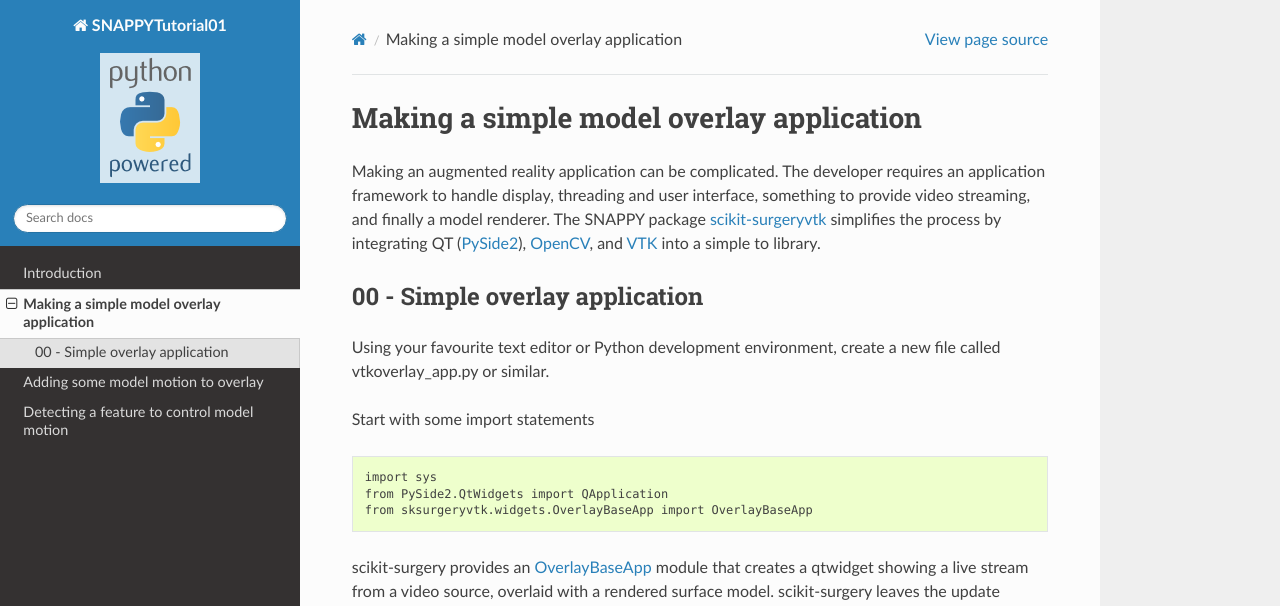
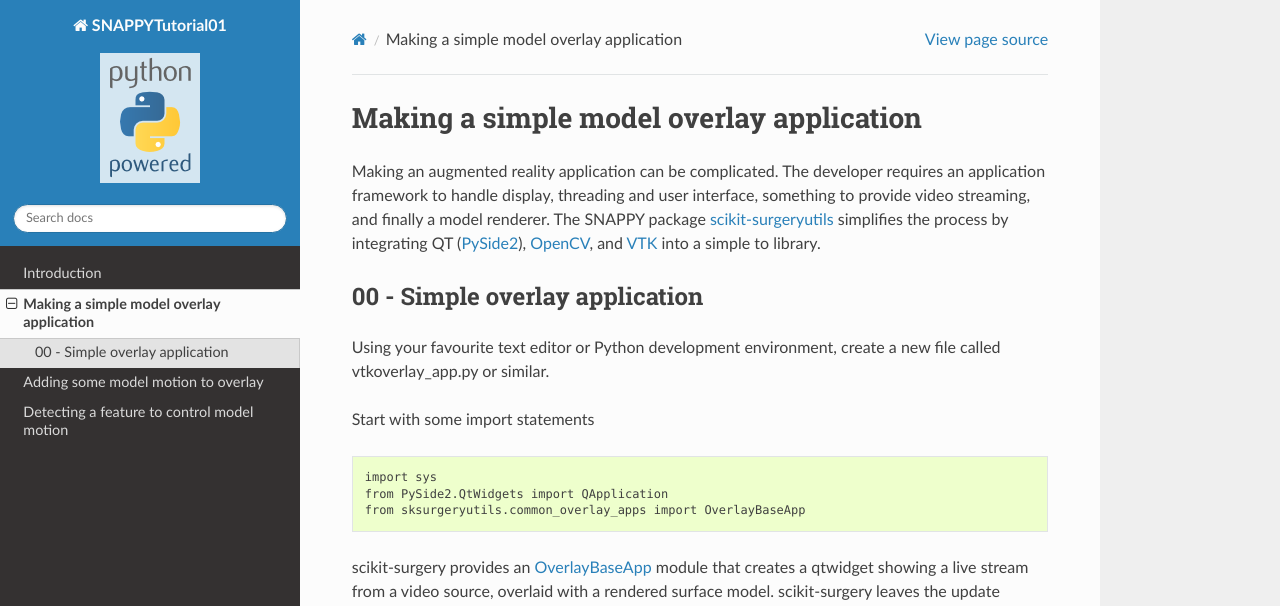
Before and after one commit to SciKit-Surgery/scikit-surgerytutorial01, a Sphinx documentation site: the page built from doc/01_VTK_Overlay_App.rst, in a window 1280 px wide and 900 px high. Shown: the top 606 px of the window. Built offline with Sphinx 7.4.7 and the Read the Docs theme 2.0.0, drawn with Linux system fonts in a browser that asks for light colours; formulas are drawn with MathJax 3; pages that are not in the unit, such as notebooks, are missing from menus.

Commit message:
Issue #5 updated documentation

```diff
--- a/doc/00_Introduction.rst
+++ b/doc/00_Introduction.rst
@@ -16,14 +16,14 @@
 - written an algorithm to track an ArUco tag in the live video and "attach" the rendered model
   to the feature.
 
-The tutorial makes use of the SNAPPY library scikit-surgeryvtk. The tutorial has been tested with
+The tutorial makes use of the SNAPPY library scikit-surgeryutils. The tutorial has been tested with
 Python 3.6 on Linux, Windows, and Mac. and Python 2.7 on Linux.
 
 Installation
 ~~~~~~~~~~~~
 Step 1:
 ::
-  pip install scikit-surgeryvtk
+  pip install scikit-surgeryutils
 
 Step 2: if you have git installed you can get the complete tutorial with;
 ::
--- a/doc/01_VTK_Overlay_App.rst
+++ b/doc/01_VTK_Overlay_App.rst
@@ -9,7 +9,7 @@
 Making an augmented reality application can be complicated. The developer
 requires an application framework to handle display, threading and user interface, something
 to provide video streaming, and finally a model renderer. The SNAPPY package
-`scikit-surgeryvtk`_ simplifies the process by integrating QT (`PySide2`_),
+`scikit-surgeryutils`_ simplifies the process by integrating QT (`PySide2`_),
 `OpenCV`_, and `VTK`_ into a simple to library.
 
 00 - Simple overlay application
@@ -23,7 +23,7 @@
 
   import sys
   from PySide2.QtWidgets import QApplication
-  from sksurgeryvtk.widgets.OverlayBaseApp import OverlayBaseApp
+  from sksurgeryutils.common_overlay_apps import OverlayBaseApp
 
 scikit-surgery provides an `OverlayBaseApp`_ module that creates a qtwidget showing
 a live stream from a video source, overlaid with a rendered surface model.
@@ -90,9 +90,9 @@
 Next we will add some code to the update loop to move the rendered model
 for each frame update.
 
-.. _`scikit-surgeryvtk`: https://pypi.org/project/scikit-surgeryvtk
+.. _`scikit-surgeryutils`: https://pypi.org/project/scikit-surgeryutils
 .. _`PySide2`: https://pypi.org/project/PySide2
 .. _`OpenCV` : https://pypi.org/project/opencv-contrib-python
 .. _`VTK` : https://pypi.org/project/vtk
-.. _`OverlayBaseApp` : https://scikit-surgeryvtk.readthedocs.io/en/latest/sksurgeryvtk.widgets.OverlayBaseApp.html#module-sksurgeryvtk.widgets.OverlayBaseApp
+.. _`OverlayBaseApp` : https://scikit-surgeryutils.readthedocs.io/en/latest/sksurgeryutils.common_overlay_apps.html#module-sksurgeryutils.common_overlay_apps.OverlayBaseApp
 .. _`finished example` : https://weisslab.cs.ucl.ac.uk/WEISS/SoftwareRepositories/SNAPPY/SNAPPYTutorial01/blob/master/snappytutorial01/vtkoverlay_app.py
--- a/doc/02_VTK_Overlay_With_Movement.rst
+++ b/doc/02_VTK_Overlay_With_Movement.rst
@@ -64,9 +64,9 @@
 
 Next we will add some code to detect an ArUco marker and "pin" the model to it
 
-.. _`scikit-surgeryvtk`: https://pypi.org/project/scikit-surgeryvtk
+.. _`scikit-surgeryutils`: https://pypi.org/project/scikit-surgeryutils
 .. _`PySide2`: https://pypi.org/project/PySide2
 .. _`OpenCV` : https://pypi.org/project/opencv-contrib-python
 .. _`VTK` : https://pypi.org/project/vtk
-.. _`OverlayBaseApp` : https://scikit-surgeryvtk.readthedocs.io/en/latest/sksurgeryvtk.widgets.OverlayBaseApp.html#module-sksurgeryvtk.widgets.OverlayBaseApp
+.. _`OverlayBaseApp` : https://scikit-surgeryutils.readthedocs.io/en/latest/sksurgeryutils.common_overlay_apps.html#module-sksurgeryutils.common_overlay_apps.OverlayBaseApp
 .. _`finished example` : https://weisslab.cs.ucl.ac.uk/WEISS/SoftwareRepositories/SNAPPY/SNAPPYTutorial01/blob/master/snappytutorial01/vtkoverlay_with_movement_app.py
--- a/doc/03_VTK_Overlay_With_Aruco_Tag.rst
+++ b/doc/03_VTK_Overlay_With_Aruco_Tag.rst
@@ -158,12 +158,12 @@
 That completes this tutorial. Please get in touch with any feedback or issues. You can
 use the issue tracker at the `Project homepage`_.
 
-.. _`scikit-surgeryvtk`: https://pypi.org/project/scikit-surgeryvtk
+.. _`scikit-surgeryutils`: https://pypi.org/project/scikit-surgeryutils
 .. _`scikit-surgerynditracker`: https://pypi.org/project/scikit-surgerynditracker
 .. _`PySide2`: https://pypi.org/project/PySide2
 .. _`OpenCV` : https://pypi.org/project/opencv-contrib-python
 .. _`VTK` : https://pypi.org/project/vtk
-.. _`OverlayBaseApp` : https://scikit-surgeryvtk.readthedocs.io/en/latest/sksurgeryvtk.widgets.OverlayBaseApp.html#module-sksurgeryvtk.widgets.OverlayBaseApp
+.. _`OverlayBaseApp` : https://scikit-surgeryutils.readthedocs.io/en/latest/sksurgeryutils.common_overlay_apps.html#module-sksurgeryutils.common_overlay_apps.OverlayBaseApp
 .. _`finished example` : https://weisslab.cs.ucl.ac.uk/WEISS/SoftwareRepositories/SNAPPY/SNAPPYTutorial01/blob/master/snappytutorial01/vtk_aruco_app.py
 .. _`OpenCV ArUco tutorial` : https://docs.opencv.org/3.4/d5/dae/tutorial_aruco_detection.html
 .. _`Project homepage` : https://weisslab.cs.ucl.ac.uk/WEISS/SoftwareRepositories/SNAPPY/SNAPPYTutorial01
```
